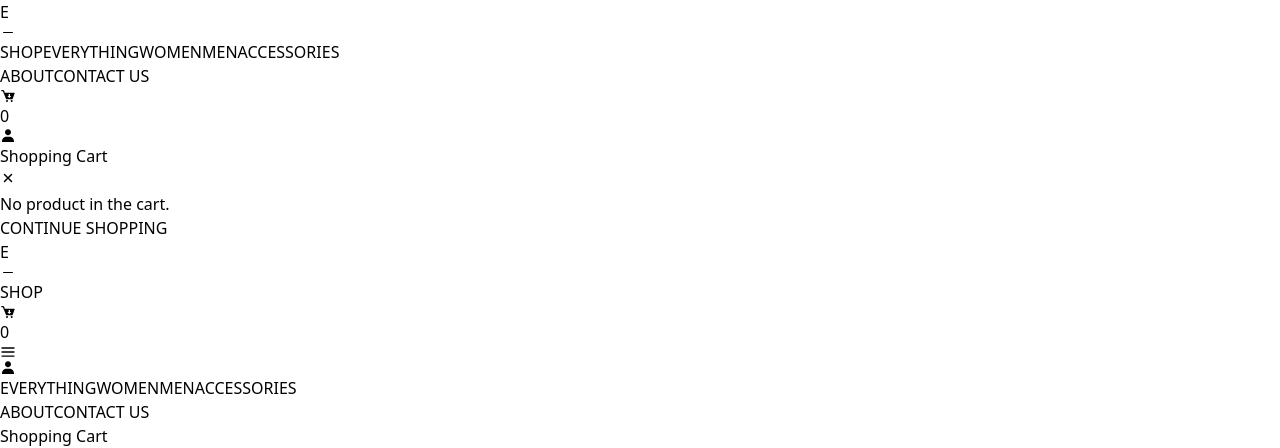
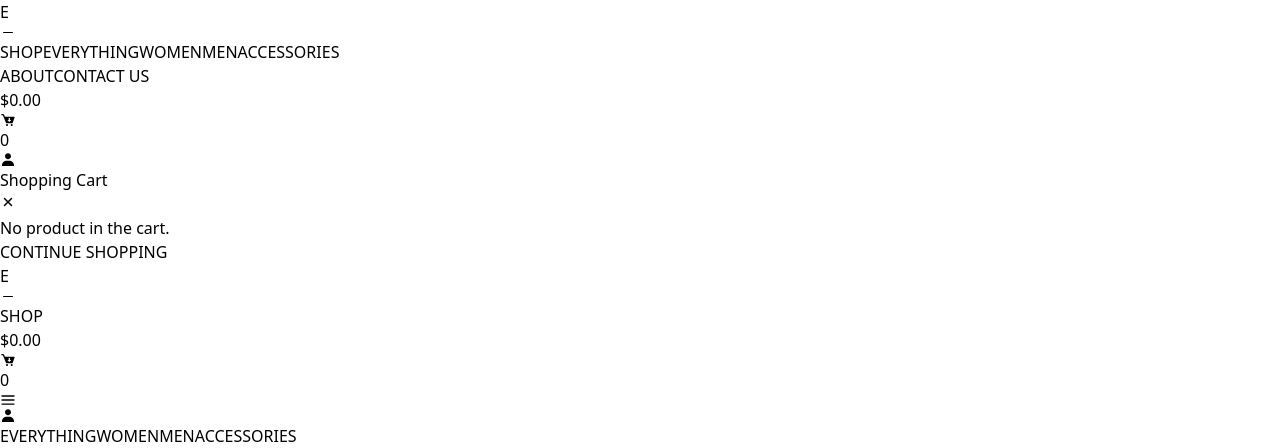
Before and after one commit to Riazul-dev/online-shop, a React (Vite) app: page / in a window 1280 px wide. Shown: the top 448 px of the page. Built offline with nearby package versions, Linux system fonts and the light colour scheme.

Commit message:
update navbar

```diff
--- a/src/COMPONENTS/NAV/LgNav.jsx
+++ b/src/COMPONENTS/NAV/LgNav.jsx
@@ -56,8 +56,12 @@ const LgNav = () => {
           </NavLink>
 
           <div className="relative px-4">
-            <NavLink onClick={() => setToggleCart(!toggleCart)}>
-              <BiSolidCartDownload className="text-2xl hover:text-blue-300 duration-200" />
+            <NavLink
+              className="flex gap-2 hover:text-blue-300 duration-200"
+              onClick={() => setToggleCart(!toggleCart)}
+            >
+              <p className="text-lg font-medium">$0.00</p>
+              <BiSolidCartDownload className="text-2xl" />
               <span className="absolute min-h-5 min-w-5 flex justify-center items-center -top-4 right-0 border rounded-full text-xs p-0.5 bg-white text-slate-900">
                 {cartProducts.length > 0 ? cartProducts.length : 0}
               </span>
--- a/src/COMPONENTS/NAV/MobileNav.jsx
+++ b/src/COMPONENTS/NAV/MobileNav.jsx
@@ -28,9 +28,13 @@ const MobileNav = () => {
         <div className="flex justify-center items-center gap-3">
           {/* cart icon */}
           <div className="relative px-4">
-            <NavLink onClick={() => setToggleCart(!toggleCart)}>
-              <BiSolidCartDownload className="text-2xl text-black" />
-              <span className="absolute min-h-5 min-w-5 flex justify-center items-center -top-4 right-0 rounded-full text-xs p-0.5 bg-slate-800 text-white">
+            <NavLink
+              className="flex gap-2 text-black hover:text-blue-400 duration-500"
+              onClick={() => setToggleCart(!toggleCart)}
+            >
+              <p className="text-lg font-medium">$0.00</p>
+              <BiSolidCartDownload className="text-2xl" />
+              <span className="absolute min-h-5 min-w-5 flex justify-center items-center -top-4 right-0 border rounded-full text-xs p-0.5 bg-white text-slate-900">
                 {cartProducts.length > 0 ? cartProducts.length : 0}
               </span>
             </NavLink>
```
